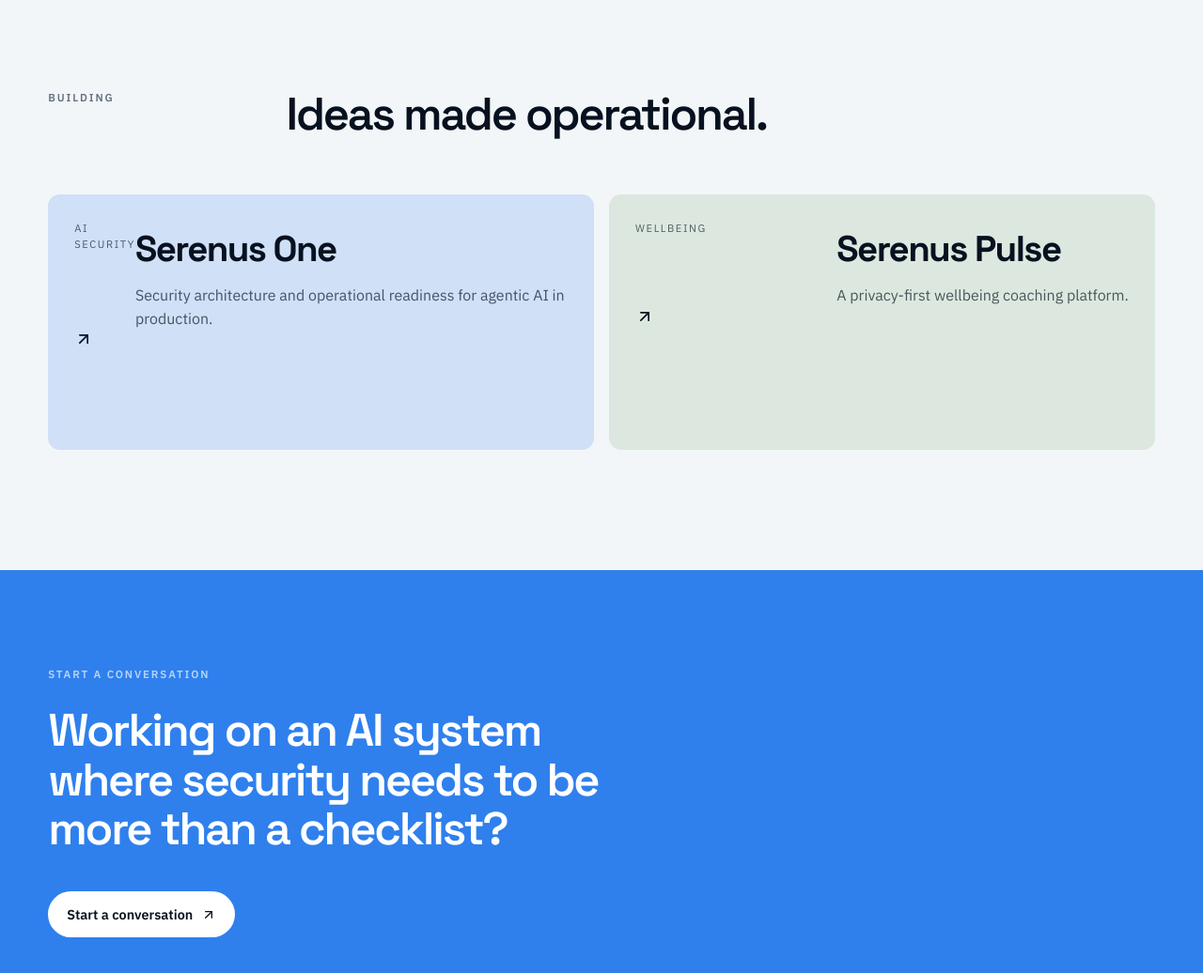
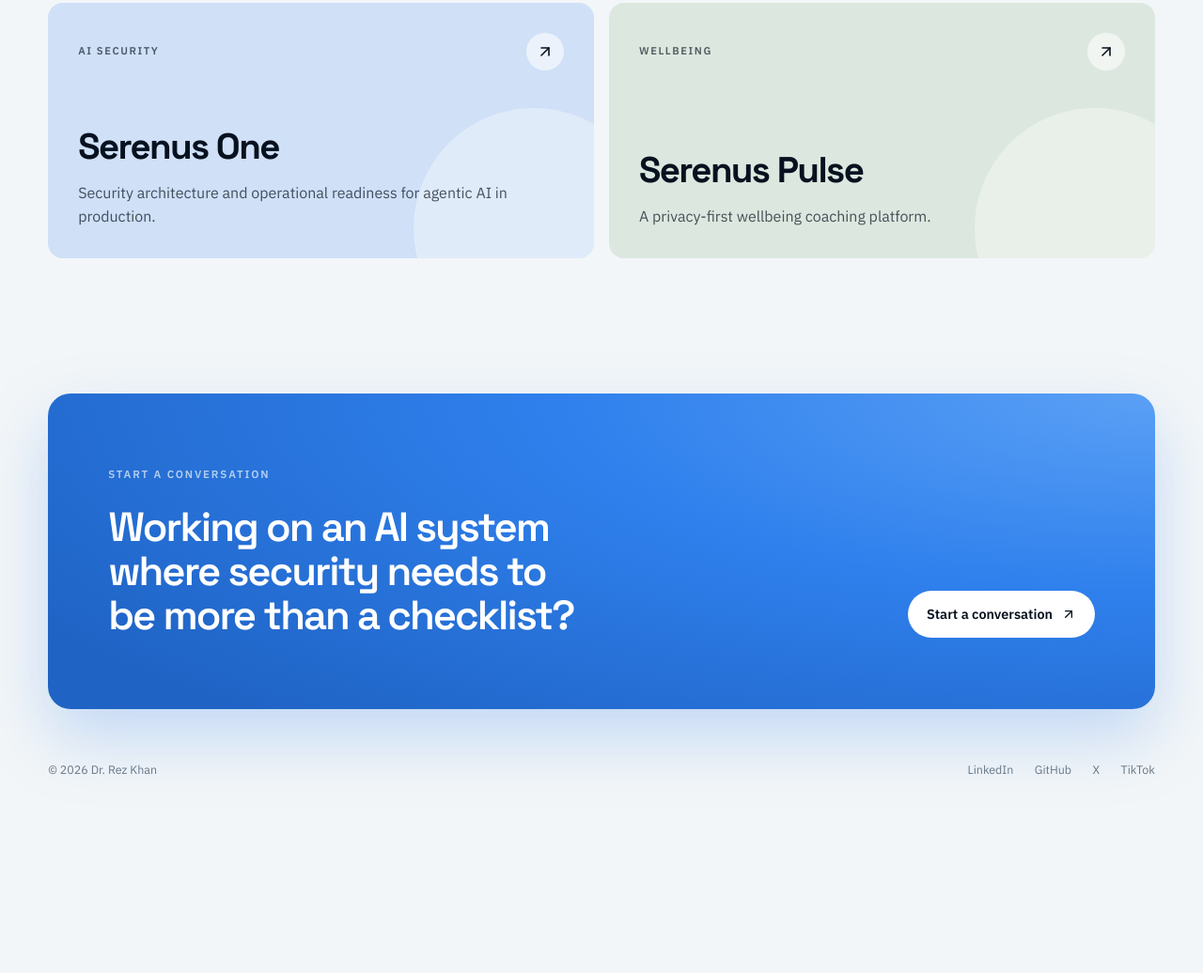
Before and after one commit to DoctorKhan/portal, a plain HTML site: page index.html in a window 1280 px wide. Shown: the part 1748-2784 px from the top of the page at 94% size. After the commit the page ends 2631 px from the top, so only its background shows below. Drawn offline with nearby package versions, Linux system fonts and the light colour scheme.

Commit message:
Update site

```diff
--- a/common.css
+++ b/common.css
@@ -52,7 +52,7 @@
 .eyebrow,.section-kicker { text-transform:uppercase; letter-spacing:.16em; font-size:.72rem; font-weight:700; color:#657282; }
 .eyebrow { display:flex; align-items:center; gap:.65rem; margin-bottom:1.6rem; }
 .eyebrow>span { width:1.9rem; height:2px; background:var(--blue); }
-.hero h1 { font-size:clamp(3rem,6.3vw,6.3rem); line-height:.94; letter-spacing:-.064em; max-width:12ch; font-weight:600; }
+.hero h1 { font-size:clamp(3rem,5.6vw,5.6rem); line-height:.96; letter-spacing:-.055em; max-width:14ch; font-weight:600; text-wrap:balance; }
 .hero h1 em { color:var(--blue); font-style:normal; }
 .hero-lede { max-width:37rem; margin-top:2rem; color:#526071; font-size:clamp(1rem,1.5vw,1.22rem); line-height:1.65; }
 .hero-actions { display:flex; flex-wrap:wrap; gap:.8rem; margin-top:2.25rem; }
@@ -71,12 +71,15 @@
 .portrait-note:hover { transform:translateY(-2px); box-shadow:0 16px 40px rgba(7,17,31,.2); }
 .status-dot { width:.5rem; height:.5rem; border-radius:50%; background:#2f80ed; box-shadow:0 0 0 4px rgba(47,128,237,.13); }
 .work-section,.ventures-section { padding:clamp(5rem,10vw,9rem) 0; border-top:1px solid rgba(7,17,31,.13); }
-.section-intro { display:grid; grid-template-columns:.45fr 1.2fr .75fr; gap:2.5rem; align-items:start; margin-bottom:3.75rem; }
-.section-intro h2,.contact-section h2 { font-family:"Space Grotesk",sans-serif; font-size:clamp(2rem,3.8vw,3.75rem); line-height:1.08; letter-spacing:-.045em; font-weight:600; }
+.section-intro { display:grid; grid-template-columns:11rem minmax(0,1.5fr) minmax(0,.8fr); gap:2.5rem; align-items:start; margin-bottom:3.75rem; }
+.section-intro .section-kicker { padding-top:.9rem; }
+.section-intro h2,.contact-section h2 { font-family:"Space Grotesk",sans-serif; font-size:clamp(2rem,3.4vw,3.25rem); line-height:1.08; letter-spacing:-.045em; font-weight:600; text-wrap:balance; }
 .section-intro>p:last-child { color:#657282; line-height:1.65; max-width:25rem; }
 .service-grid { display:grid; grid-template-columns:repeat(3,1fr); gap:1rem; }
-.service-card { min-height:22rem; display:flex; flex-direction:column; padding:1.6rem; border:1px solid #d2d8df; border-radius:.8rem; background:rgba(255,255,255,.54); }
-.featured-service { background:var(--ink); color:white; border-color:var(--ink); transform:translateY(-1rem); }
+.service-card { min-height:19rem; display:flex; flex-direction:column; padding:1.75rem; border:1px solid #d2d8df; border-radius:1rem; background:rgba(255,255,255,.6); transition:transform .25s var(--ease-out),box-shadow .25s var(--ease-out),border-color .25s; }
+.service-card:hover { transform:translateY(-4px); border-color:#b9c3ce; box-shadow:0 18px 40px rgba(7,17,31,.08); }
+.featured-service { background:var(--ink); color:white; border-color:var(--ink); }
+.featured-service:hover { border-color:var(--ink); box-shadow:0 18px 40px rgba(7,17,31,.25); }
 .service-icon { width:2.75rem; height:2.75rem; display:grid; place-items:center; border-radius:50%; color:var(--blue); background:rgba(47,128,237,.09); }
 .service-icon svg { width:1.25rem; }
 .featured-service .service-icon { background:rgba(255,255,255,.1); color:#70aaf6; }
@@ -84,31 +87,38 @@
 .service-card h3 { font-family:"Space Grotesk",sans-serif; font-size:1.55rem; letter-spacing:-.03em; margin-bottom:.75rem; }
 .service-card>p:last-child { color:#697583; line-height:1.6; font-size:.93rem; }
 .featured-service>p:last-child { color:#aeb8c5; }
-.section-intro.compact { grid-template-columns:.45fr 1.95fr; }
+.section-intro.compact { grid-template-columns:11rem minmax(0,1fr); }
 .venture-list { display:grid; grid-template-columns:1fr 1fr; gap:1rem; }
-.venture-card { min-height:17rem; display:grid; grid-template-columns:1fr auto; grid-template-rows:auto 1fr; padding:1.75rem; border-radius:.8rem; text-decoration:none; overflow:hidden; transition:transform .2s; }
-.venture-card:hover { transform:translateY(-3px); }
-.venture-label { font-size:.7rem; text-transform:uppercase; letter-spacing:.14em; opacity:.65; }
-.venture-card>svg { width:1.25rem; height:1.25rem; }
-.venture-card>div { align-self:end; }
+.venture-card { position:relative; min-height:17rem; display:grid; grid-template-columns:1fr auto; grid-template-rows:auto 1fr; grid-template-areas:"label arrow" "body body"; gap:2rem; padding:2rem; border-radius:1rem; text-decoration:none; overflow:hidden; transition:transform .25s var(--ease-out),box-shadow .25s var(--ease-out); }
+.venture-card:hover { transform:translateY(-4px); box-shadow:0 18px 40px rgba(7,17,31,.1); }
+.venture-card::before { content:""; position:absolute; right:-4rem; bottom:-6rem; width:16rem; height:16rem; border-radius:50%; background:rgba(255,255,255,.35); pointer-events:none; }
+.venture-card>* { position:relative; }
+.venture-label { grid-area:label; align-self:center; font-size:.7rem; font-weight:700; text-transform:uppercase; letter-spacing:.14em; opacity:.65; }
+.venture-card>svg { grid-area:arrow; width:2.5rem; height:2.5rem; padding:.65rem; border-radius:50%; background:rgba(255,255,255,.6); transition:background .2s,color .2s,transform .25s var(--ease-out); }
+.venture-card:hover>svg { background:var(--ink); color:white; transform:rotate(45deg); }
+.venture-card>div { grid-area:body; align-self:end; }
 .venture-card h3 { font-family:"Space Grotesk",sans-serif; font-size:clamp(1.8rem,3vw,2.8rem); letter-spacing:-.04em; }
-.venture-card p { opacity:.68; margin-top:.45rem; }
+.venture-card p { opacity:.7; margin-top:.5rem; max-width:30rem; line-height:1.55; }
 .venture-one { background:#cfe0f7; }
 .venture-pulse { background:#dce8df; }
-.contact-section { margin:0 calc(clamp(1.25rem,4vw,4.5rem) * -1); padding:clamp(4rem,8vw,7rem) clamp(1.25rem,4vw,4.5rem); background:var(--blue); color:white; }
+.contact-section { position:relative; overflow:hidden; display:grid; grid-template-columns:minmax(0,1.6fr) auto; grid-template-areas:"kicker kicker" "title actions"; align-items:end; gap:0 3rem; margin-top:1rem; padding:clamp(3rem,6vw,5.5rem) clamp(1.75rem,5vw,4.5rem); border-radius:1.5rem; background:radial-gradient(120% 140% at 100% 0%,#5aa0f5 0%,var(--blue) 45%,#1f63c4 100%); color:white; box-shadow:0 30px 70px rgba(47,128,237,.25); }
+.contact-section .section-kicker { grid-area:kicker; }
 .contact-section .section-kicker { color:rgba(255,255,255,.65); }
-.contact-section h2 { max-width:19ch; margin-top:1.5rem; }
-.contact-actions { display:flex; align-items:center; flex-wrap:wrap; gap:1.25rem 2rem; margin-top:2.5rem; }
+.contact-section h2 { grid-area:title; max-width:19ch; margin-top:1.5rem; }
+.contact-actions { grid-area:actions; display:flex; align-items:center; flex-wrap:wrap; gap:1.25rem 2rem; margin-top:2.5rem; }
+.home-page a:focus-visible { outline:2px solid var(--blue); outline-offset:3px; border-radius:.5rem; }
+.contact-section a:focus-visible { outline-color:white; }
 .button-light { background:white; color:var(--ink)!important; }
 .contact-actions>a:last-child { color:white; text-underline-offset:.3rem; font-size:.9rem; }
-.landing-footer { min-height:7rem; display:flex; align-items:center; justify-content:space-between; gap:2rem; color:#6c7886; font-size:.78rem; }
+.landing-footer { min-height:8rem; display:flex; align-items:center; justify-content:space-between; gap:2rem; color:#6c7886; font-size:.78rem; }
 .landing-footer nav { display:flex; flex-wrap:wrap; gap:1.4rem; }
-.landing-footer a { text-decoration:none; }
+.landing-footer a { text-decoration:none; transition:color .2s; }
+.landing-footer a:hover { color:var(--ink); }
 @media (max-width:800px) {
- .landing-nav { min-height:4.75rem; } .landing-nav-links { display:none; } .hero { min-height:auto; grid-template-columns:1fr; gap:3.5rem; padding:4.5rem 0 5.5rem; } .hero-copy { order:1; } .portrait-wrap { order:0; justify-self:start; width:min(72vw,20rem); } .portrait-note { right:-1rem; } .hero h1 { font-size:clamp(3rem,12vw,5rem); } .section-intro,.section-intro.compact { grid-template-columns:1fr; gap:1.1rem; } .section-intro>p:last-child { margin-top:.4rem; } .service-grid { grid-template-columns:1fr; } .service-card { min-height:17rem; } .featured-service { transform:none; } .venture-list { grid-template-columns:1fr; }
+ .landing-nav { min-height:4.75rem; } .landing-nav-links { display:none; } .hero { min-height:auto; grid-template-columns:1fr; gap:3.5rem; padding:4.5rem 0 5.5rem; } .hero-copy { order:1; } .portrait-wrap { order:0; justify-self:start; width:min(72vw,20rem); } .portrait-note { right:-1rem; } .hero h1 { font-size:clamp(3rem,12vw,5rem); } .section-intro,.section-intro.compact { grid-template-columns:1fr; gap:1.1rem; } .section-intro>p:last-child { margin-top:.4rem; } .service-grid { grid-template-columns:1fr; } .service-card { min-height:17rem; } .venture-list { grid-template-columns:1fr; } .venture-card { min-height:13rem; } .contact-section { grid-template-columns:1fr; grid-template-areas:"kicker" "title" "actions"; }
 }
 @media (max-width:520px) {
- .landing-shell { padding:0 1rem; } .wordmark>span:last-child { display:none; } .nav-cta { padding:.65rem .85rem; } .hero { padding-top:3rem; } .hero h1 { font-size:clamp(2.7rem,13.5vw,4rem); } .hero-focus span+span::before { display:none; } .contact-section { margin:0 -1rem; padding-left:1rem; padding-right:1rem; } .landing-footer { align-items:flex-start; flex-direction:column; justify-content:center; } .portrait-note { right:-.65rem; }
+ .landing-shell { padding:0 1rem; } .wordmark>span:last-child { display:none; } .nav-cta { padding:.65rem .85rem; } .hero { padding-top:3rem; } .hero h1 { font-size:clamp(2.7rem,13.5vw,4rem); } .hero-focus span+span::before { display:none; } .contact-section { padding:2.75rem 1.5rem; border-radius:1.25rem; } .venture-card { padding:1.5rem; } .landing-footer { align-items:flex-start; flex-direction:column; justify-content:center; } .portrait-note { right:-.65rem; }
 }
 
 * {
```
Also changed, not shown: index.html (+1 -1 lines), 1 other file.
